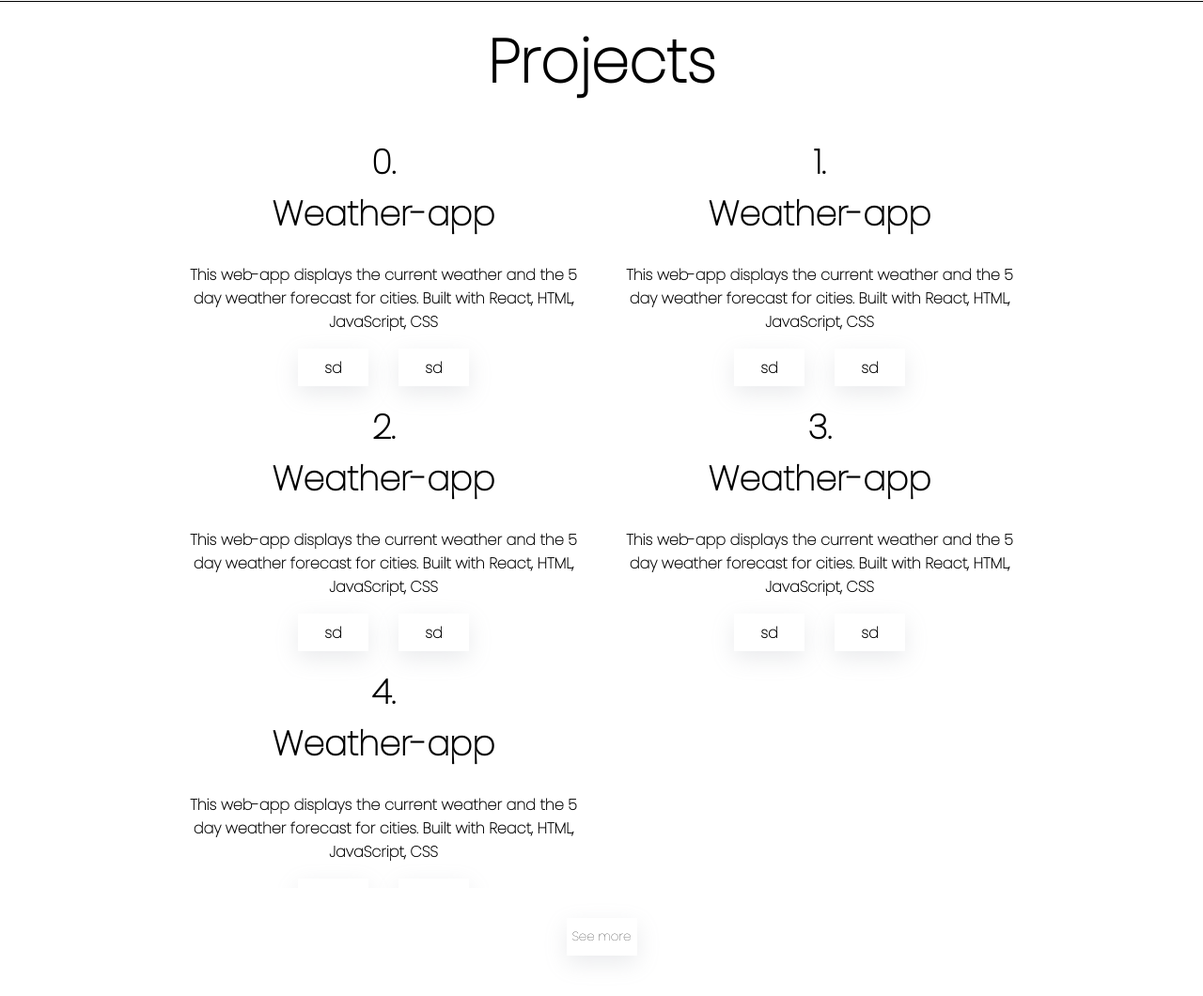
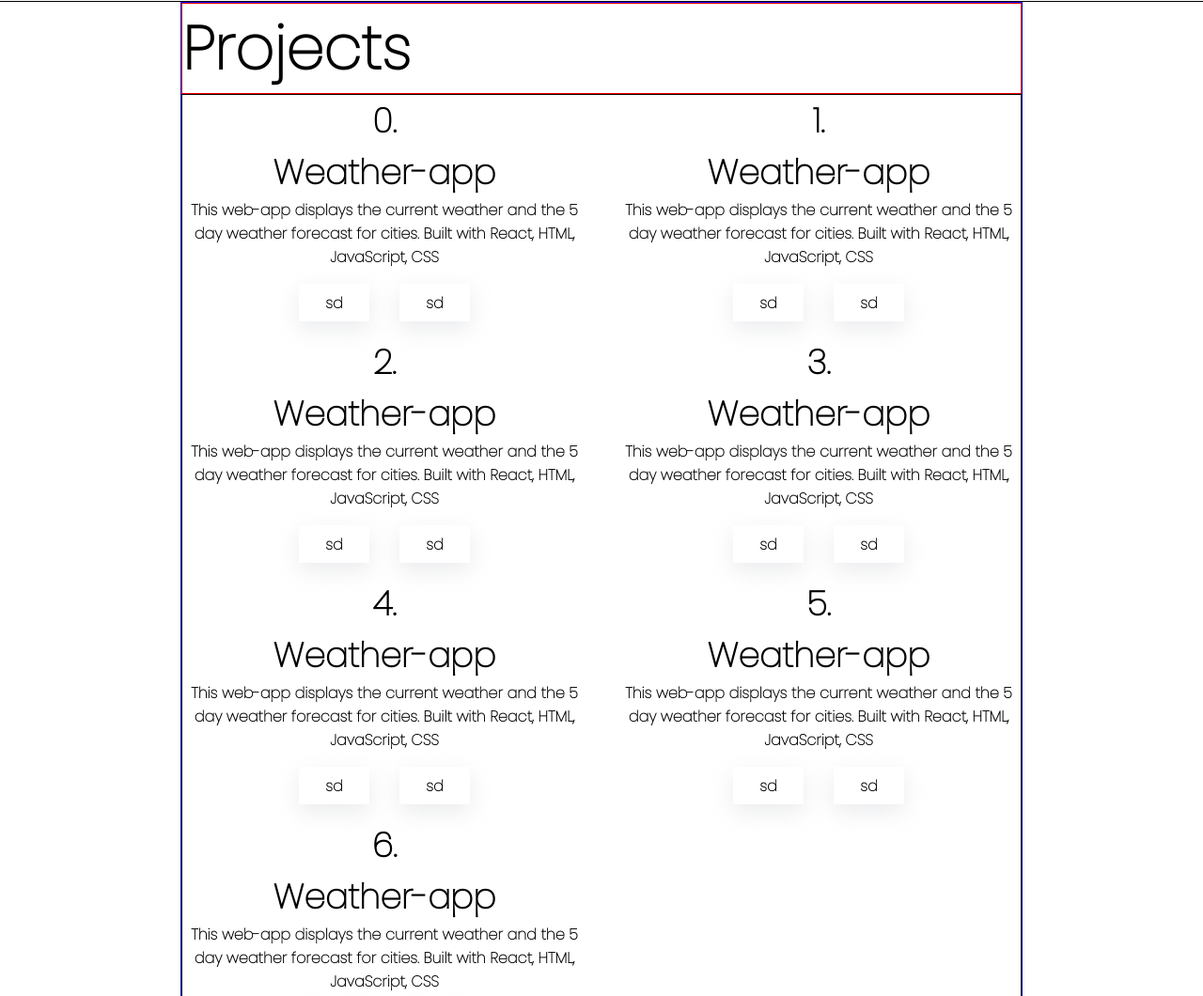
Before and after one commit to pigeonsarecheesecake/new-portfolio, a React app in the folder new-portfolio/: page / in a window 1280 px wide. Shown: the part 798-1858 px from the top of the page at 94% size. Built offline with nearby package versions, Linux system fonts and the light colour scheme.

Commit message:
Cleans up layout for projects page

```diff
--- a/new-portfolio/src/Components/App/App.scss
+++ b/new-portfolio/src/Components/App/App.scss
@@ -16,7 +16,6 @@
 }
 
 // Pages
-
 h1{
     font-size: 24px;
 }
@@ -54,5 +53,4 @@ a,p{
     a,p{
         font-size: 16px;
     }
-
 }
--- a/new-portfolio/src/Components/Projects/Project/Project.js
+++ b/new-portfolio/src/Components/Projects/Project/Project.js
@@ -4,7 +4,7 @@ export default function Project({project, index}){
     return(
         <li className="project">
             <h2>{index}.</h2>
-            <h2>{project.name}</h2> <br></br>
+            <h2>{project.name}</h2>
             <p>{project.desc}</p>
             <button className="website">
                 <a>sd</a>
--- a/new-portfolio/src/Components/Projects/Projects.js
+++ b/new-portfolio/src/Components/Projects/Projects.js
@@ -11,7 +11,7 @@ export default function Projects({mode}){
     return(
         <div className={`projects page ${mode}`}>
             <div className="projects-container">
-                <h1>Projects</h1>
+            <h1>Projects</h1>
                 <div className="projects-list-container">
                     <ProjectsList projects={projects}/>
                 </div>
--- a/new-portfolio/src/Components/Projects/Projects.scss
+++ b/new-portfolio/src/Components/Projects/Projects.scss
@@ -2,35 +2,50 @@
 @import "../../Styles/variables";
 
 .projects.page{
-    @include page(auto);
-    width: 100%;
     // border: 1px solid red;
-    display: flex;
-    justify-content: center;
+    @include page(fit-content);
+    @include flex-center(column);
 }
 
+// Modes for borders
+.projects.page.light{
+    @include bottom-border($light-color);
+}
+.projects.page.dark{
+    @include bottom-border($dark-color);
+}
+
+// Projects container
 .projects-container{
     width: 70%;
-    min-height: 300px;
-    // border: 1px solid blue;s
+    border: 1px solid blue;
     display: flex;
     flex-direction: column;
     align-items: center;
 }
 
-.projects-container > *{
-    margin: 1rem;
+.projects-container h1{
+    text-align: center;
+    width: 100%;
 }
 
+.projects-container > *{
+    border: 1px solid red;
+    // margin: 1rem 0;
+}
+
+// Projects list container
 .projects-list-container{
-    width: 100%;
-    min-height: 800px;
-    // border: 1px solid red;
-    height:20%;
-    overflow: hidden;
+    border: 1px solid black;
 }
 
 // Button
 .see-more{
     @include button;
 }
+
+@media screen and (min-width: 992px){
+    .projects-container h1{
+        text-align: left;
+    }
+}
--- a/new-portfolio/src/Components/Projects/ProjectsList/ProjectsList.scss
+++ b/new-portfolio/src/Components/Projects/ProjectsList/ProjectsList.scss
@@ -7,7 +7,6 @@
     padding: 0;
     list-style-type: none;
     grid-template-columns: 1fr;
-    grid-template-rows: 1fr 1fr;
 }
 
 .projects-list > * {
--- a/new-portfolio/src/Components/Projects/ProjectsListArray.js
+++ b/new-portfolio/src/Components/Projects/ProjectsListArray.js
@@ -16,4 +16,10 @@ export const projects = [
     },{
         name:"Weather-app",
         desc: "This web-app displays the current weather and the 5 day weather forecast for cities. Built with React, HTML, JavaScript, CSS"
+    },{
+        name:"Weather-app",
+        desc: "This web-app displays the current weather and the 5 day weather forecast for cities. Built with React, HTML, JavaScript, CSS"
+    },{
+        name:"Weather-app",
+        desc: "This web-app displays the current weather and the 5 day weather forecast for cities. Built with React, HTML, JavaScript, CSS"
     }];
--- a/new-portfolio/src/Styles/mixins.scss
+++ b/new-portfolio/src/Styles/mixins.scss
@@ -1,6 +1,6 @@
 // Page styling
 @mixin page($height){
-    height: $height;
+    min-height: $height;
     width: 100%;
 }
 
```
Also changed, not shown: new-portfolio/src/Components/Projects/Projects.css, new-portfolio/src/Components/Projects/ProjectsList/ProjectsList.css, 3 other files.
